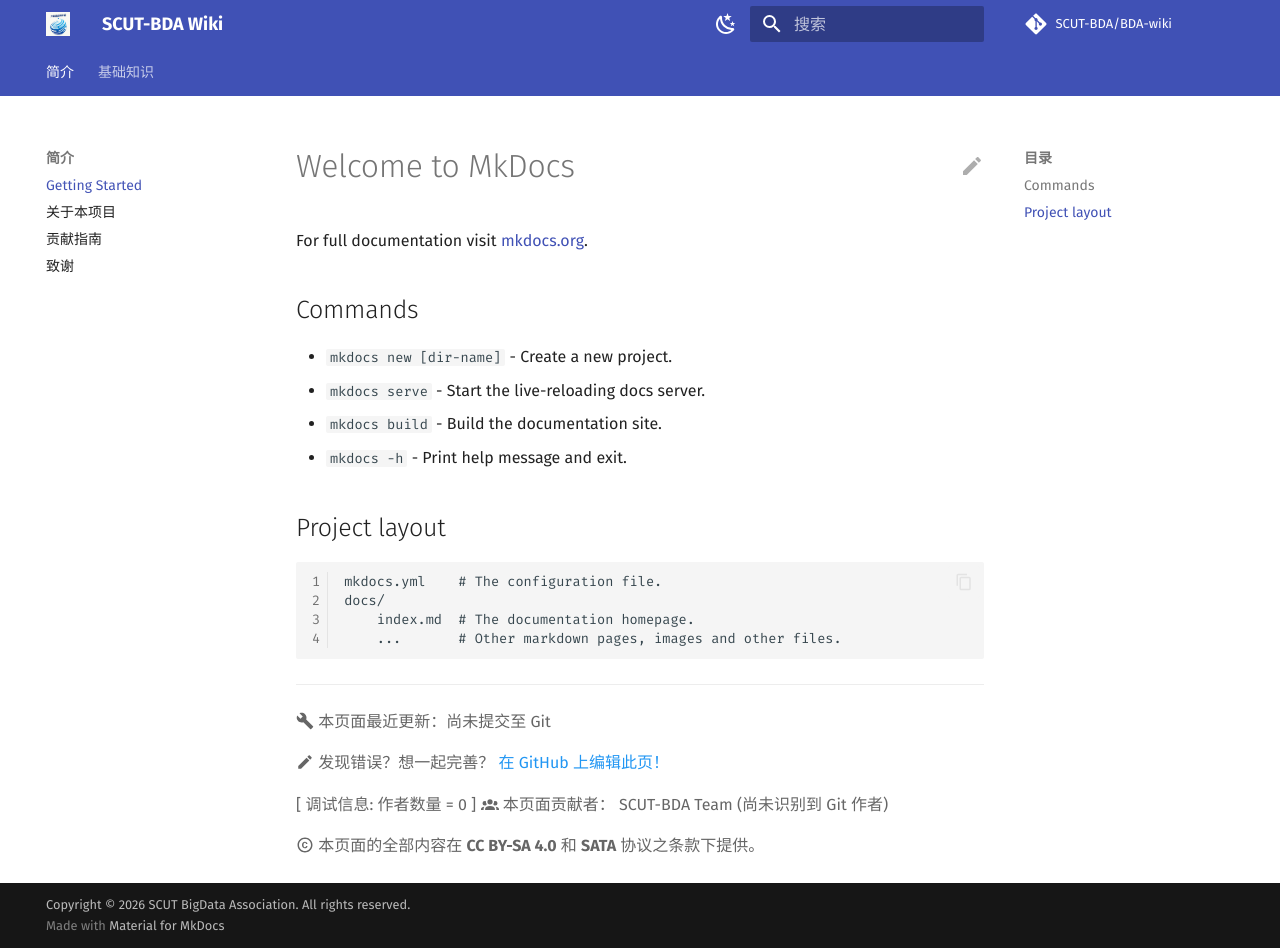
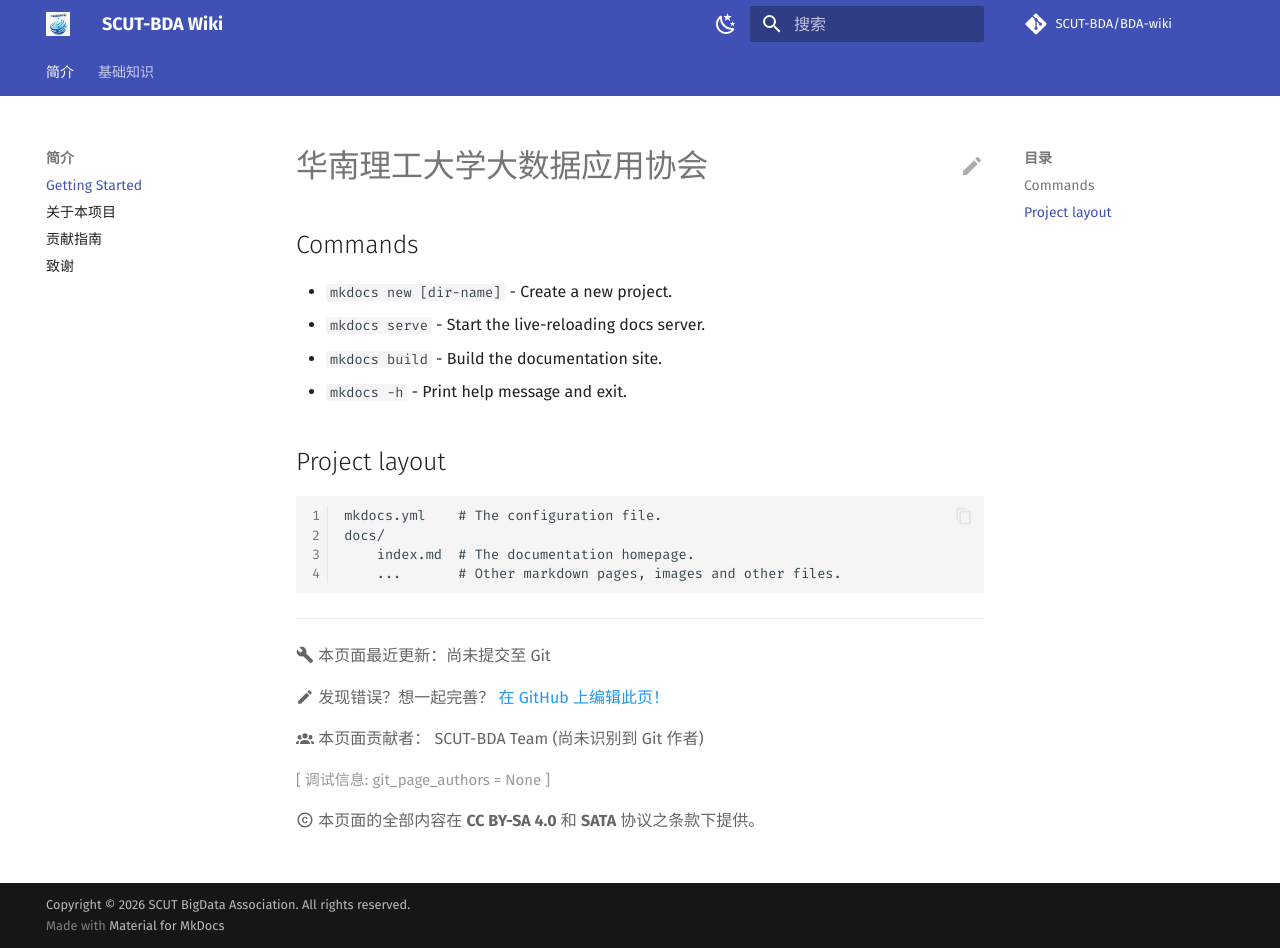
Before and after one commit to SCUT-BDA/BDA-wiki, an MkDocs documentation site: the page built from docs/index.md, in a window 1280 px wide and 948 px high. Built offline with MkDocs 1.6.1 and Material for MkDocs 9.7.7, drawn with Linux system fonts in a browser that asks for light colours; comment, search, counter and statistics services are not loaded.

Commit message:
debug: show github authors

```diff
--- a/docs/index.md
+++ b/docs/index.md
@@ -1,6 +1,4 @@
-# Welcome to MkDocs
-
-For full documentation visit [mkdocs.org](https://www.mkdocs.org).
+# 华南理工大学大数据应用协会
 
 ## Commands
 
--- a/overrides/partials/content.html
+++ b/overrides/partials/content.html
@@ -27,18 +27,19 @@
     {% endif %}
 
     <p>
-        [ 调试信息: 作者数量 = {{ page.authors | length }} ]
-
         <span class="twemoji">{% include ".icons/material/account-group.svg" %}</span>
         本页面贡献者：
-        {% if page.authors and page.authors | length > 0 %}
-        {% for author in page.authors %}
-        <span style="color: #3f51b5;">{{ author.name }}</span>{% if not loop.last %}, {% endif %}
-        {% endfor %}
+        {% if git_page_authors %}
+        {{ git_page_authors }}
         {% else %}
         SCUT-BDA Team (尚未识别到 Git 作者)
         {% endif %}
     </p>
+
+    <p style="font-size:0.75rem;color:#999">
+        [ 调试信息: git_page_authors = {{ git_page_authors | default("None", true) }} ]
+    </p>
+
 
     <p>
         <span class="twemoji">{% include ".icons/material/copyright.svg" %}</span>
```
